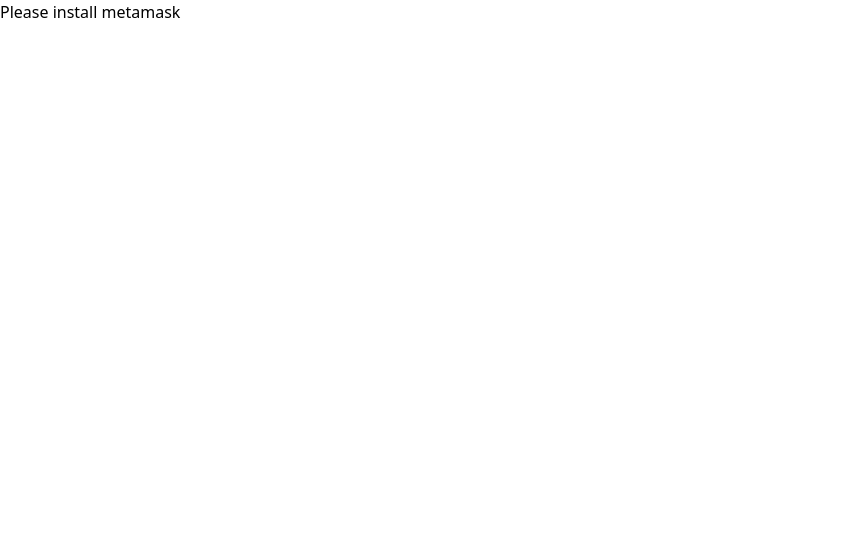
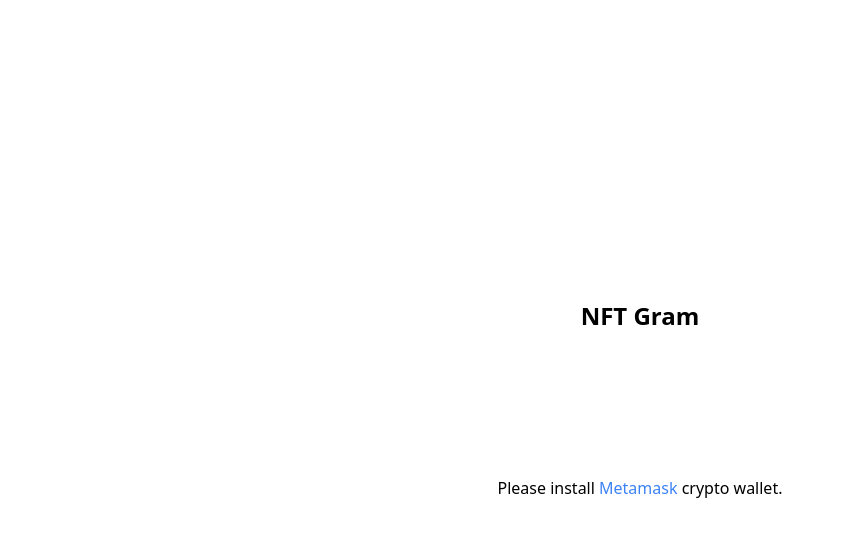
Before and after one commit to SelfieNFT/Dapp, a Next.js app: page / in a window 1280 px wide. Shown: the top 536 px of the page, without its empty margins (0-844 px from the left). Built offline with nearby package versions, Linux system fonts and the light colour scheme.

Commit message:
make ConnectWallet component reuseable

```diff
--- /dev/null
+++ b/components/Connect_Wallet/connect_button.js
@@ -0,0 +1,30 @@
+import { useState } from 'react';
+
+const ConnectButton = ({ setIsConnected }) => {
+  const [signer, setSigner] = useState(undefined);
+
+  async function connect() {
+    if (typeof window.ethereum !== 'undefined') {
+      try {
+        await ethereum.request({ method: 'eth_requestAccounts' });
+        setIsConnected(true);
+        const provider = new ethers.providers.Web3Provider(window.ethereum);
+        setSigner(provider.getSigner());
+      } catch (e) {
+        console.log(e);
+      }
+    } else {
+      setIsConnected(false);
+    }
+  }
+  return (
+    <button
+      className="border-2 border-emerald-400 rounded-lg py-2 px-4 font-medium"
+      onClick={() => connect()}
+    >
+      Connect Wallet
+    </button>
+  );
+};
+
+export default ConnectButton;
--- a/components/Connect_Wallet/index.js
+++ b/components/Connect_Wallet/index.js
@@ -1,34 +1,11 @@
-import { useEffect, useState } from 'react';
-
-const ConnectWallet = ({ setIsConnected }) => {
-  const [signer, setSigner] = useState(undefined);
-
-  async function connect() {
-    if (typeof window.ethereum !== 'undefined') {
-      try {
-        await ethereum.request({ method: 'eth_requestAccounts' });
-        setIsConnected(true);
-        const provider = new ethers.providers.Web3Provider(window.ethereum);
-        setSigner(provider.getSigner());
-      } catch (e) {
-        console.log(e);
-      }
-    } else {
-      setIsConnected(false);
-    }
-  }
+const ConnectWallet = ({ children }) => {
   return (
     <div className="h-full flex justify-center items-center ">
-      <div className="h-1/4 flex flex-col justify-between items-center">
+      <div className="h-1/4 w-full flex flex-col justify-between items-center">
         <div className="">
           <span className="text-2xl font-semibold">NFT Gram</span>
         </div>
-        <button
-          className="border-2 border-emerald-400 rounded-lg py-2 px-4 font-medium"
-          onClick={() => connect()}
-        >
-          Connect Wallet
-        </button>
+        {children}
       </div>
     </div>
   );
--- /dev/null
+++ b/components/Connect_Wallet/install_metamask.js
@@ -0,0 +1,19 @@
+const InstallMetamask = (params) => {
+  return (
+    <p>
+      {' '}
+      Please install{' '}
+      <a
+        href="https://metamask.io/"
+        className="text-blue-500"
+        rel="noreferrer"
+        target="_blank"
+      >
+        Metamask
+      </a>{' '}
+      crypto wallet.
+    </p>
+  );
+};
+
+export default InstallMetamask;
--- a/components/Navbar/index.js
+++ b/components/Navbar/index.js
@@ -1 +1,12 @@
-export { default as Navbar } from './main_nav';
+const Navbar = () => {
+  return (
+    <header role="banner">
+      <div>
+        <span>NFT Gram</span>
+        <nav></nav>
+      </div>
+    </header>
+  );
+};
+
+export default Navbar;
--- a/components/Navbar/main_nav.jsx
+++ /dev/null
@@ -1,12 +0,0 @@
-const Navbar = () => {
-  return (
-    <header role="banner">
-      <div>
-        <span>NFT Gram</span>
-        <nav></nav>
-      </div>
-    </header>
-  );
-};
-
-export default Navbar;
--- a/components/layout.jsx
+++ b/components/layout.jsx
@@ -1,4 +1,4 @@
-import Navbar from './Navbar/main_nav.jsx';
+import Navbar from './navbar/index';
 
 const Layout = ({ children }) => {
   return (
--- a/pages/index.js
+++ b/pages/index.js
@@ -1,8 +1,10 @@
 import { useEffect, useState } from 'react';
+import Head from 'next/head';
 
-import Head from 'next/head';
-import { Landing } from '../components/Landing';
-import ConnectWallet from '../components/Connect_Wallet';
+import { Landing } from '../components/landing';
+import ConnectWallet from '../components/connect_wallet';
+import ConnectButton from '../components/connect_wallet/connect_button';
+import InstallMetamask from '../components/connect_wallet/install_metamask';
 
 const Home = () => {
   const [isConnected, setIsConnected] = useState(false);
@@ -31,10 +33,14 @@
           isConnected ? (
             <Landing />
           ) : (
-            <ConnectWallet setIsConnected={setIsConnected} />
+            <ConnectWallet>
+              <ConnectButton setIsConnected={setIsConnected} />
+            </ConnectWallet>
           )
         ) : (
-          'Please install metamask'
+          <ConnectWallet>
+            <InstallMetamask />
+          </ConnectWallet>
         )}
       </main>
     </>
```
